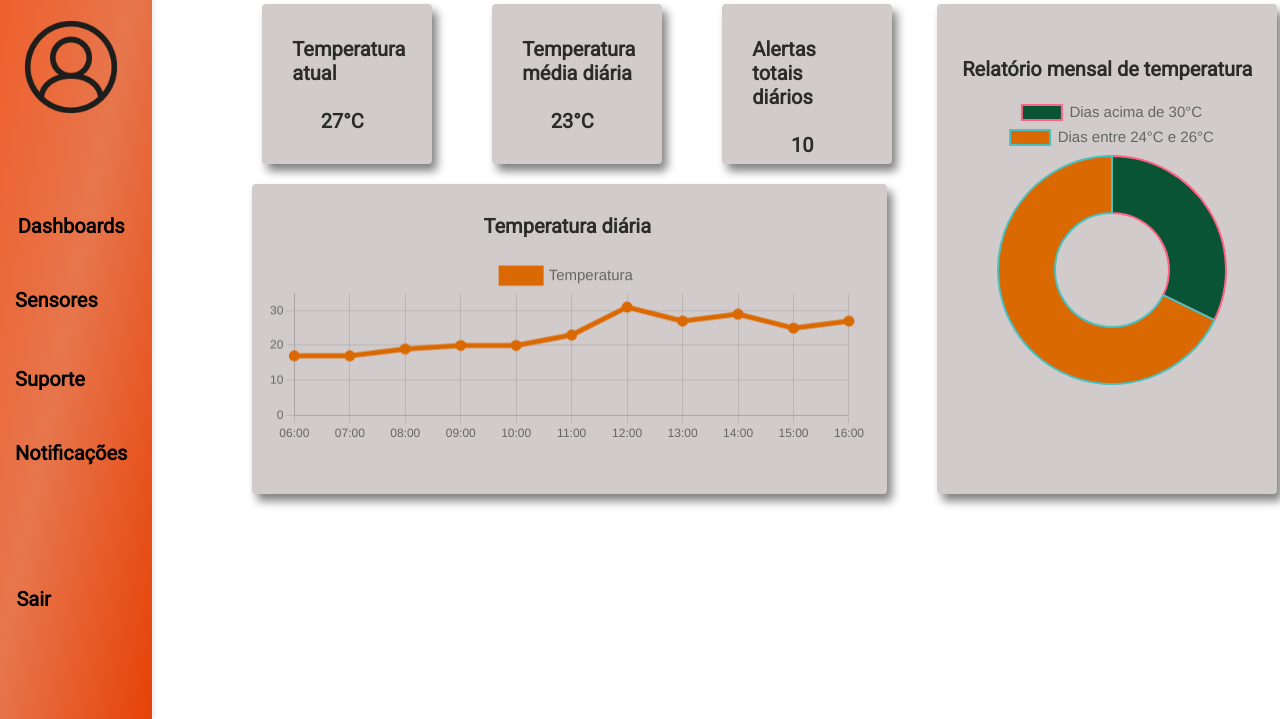
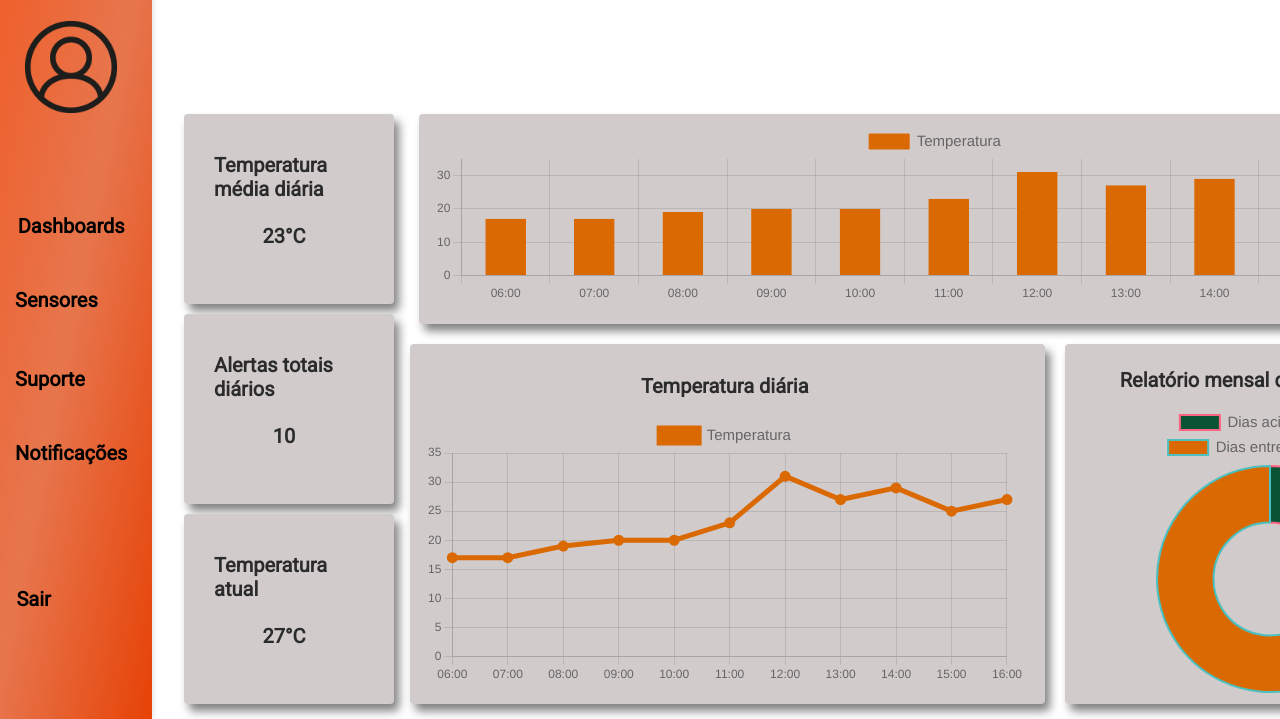
Before and after one commit to GraoSafe/SPRINT-3, a website: page WDV - V1.2 - GrãoSafe/public/html/dashboard.html in a window 1280 px wide. Shown: the part 81-800 px from the top of the page. Drawn offline with nearby package versions, Linux system fonts and the light colour scheme.

Commit message:
estilização da dashboard

```diff
--- a/WDV - V1.2 - GrãoSafe/public/css/dashboard.css
+++ b/WDV - V1.2 - GrãoSafe/public/css/dashboard.css
@@ -82,6 +82,10 @@ background-color: rgb(240, 91, 37);
 } */
 
 .grafico {
+  display: flex;
+  flex-direction: column;
+  justify-content: center;
+  align-items: center;
   background-color: white;
   padding: 20px;
   display: flex;
@@ -93,10 +97,12 @@ background-color: rgb(240, 91, 37);
 .grafico-caixa{
 display: flex;
 flex-direction: column;
-height: 100px;
-width: 100px;
+align-items: center;
+justify-content: center;
+height: 130px;
+width: 140px;
 background-color: rgb(209, 203, 203);
-margin: 10px 0px 30px 60px;
+/* /* margin: 10px 0px 30px 60px; */
 padding: 20px 40px 40px 30px;
 border-radius: 4px;
 filter: drop-shadow(5px 7px 5px grey);
@@ -105,16 +111,55 @@ filter: drop-shadow(5px 7px 5px grey);
 .grafico-caixa1{
 display: flex;
 flex-direction: column;
-height: 280px;
+height: 330px;
 width: 600px;
 
 background-color: rgb(209, 203, 203);
-margin: 150px 0px 0px 50px;
+/* margin: 150px 0px 0px 50px; */
 padding: 10px 20px 20px 15px;
 border-radius: 4px;
 filter: drop-shadow(5px 7px 5px grey);
 }
+.grafico-caixa-barras{
+  display: flex;
+  flex-direction: column;
+  height: 310px;
+  width: 100%;
 
+  background-color: rgb(209, 203, 203);
+  /* margin: 150px 0px 0px 50px; */
+  padding: 10px 20px 20px 15px;
+  border-radius: 4px;
+  filter: drop-shadow(5px 7px 5px grey);
+}
+.caixa_principal{
+  display: flex;
+  flex-direction: column;
+  align-items: center;
+  justify-content: end;
+}
+.caixa_dash1{
+  display: flex;
+  flex-direction: row;
+  align-items: center;
+  justify-content: end;
+  height: 90%;
+}
+.caixa_dash2{
+  display: flex;
+  flex-direction: column;
+  align-items: center;
+  height: 20%;
+  background-color: rgb(209, 203, 203);
+  margin: 0px 0px 20px 0px;
+  padding: 10px 20px 20px 15px;
+  border-radius: 4px;
+  filter: drop-shadow(5px 7px 5px grey);
+  width: 95%;
+  height: 180px;
+
+
+}
 .grafico-caixa-2{
 padding: 10px;
 height: 200px;
@@ -127,12 +172,13 @@ filter: drop-shadow(5px 7px 5px grey);
 
 .grafico-caixa-pizza{
 display: flex;
-align-self: center;
 flex-direction: column;
-height: 300px;
-width: 300px;
-padding: 40px 20px 150px 20px;
-margin: 160px 0px 400px 50px;
+justify-content: center;
+align-items: center;
+height: 360px;
+width: 400px;
+/* /* padding: 40px 20px 150px 20px; */
+margin: 0px 0px 0px 20px;
 /* margin-bottom: 20px; */
 background-color: rgb(209, 203, 203);
 border-radius: 4px;
@@ -140,17 +186,20 @@ filter: drop-shadow(5px 7px 5px grey);
 }
 
 .temp-media-atual{
-position: absolute;
-z-index: 2;
-
-transform: translateY(-20%);
 display: flex;
-flex-direction: row;
+flex-direction: column;
+justify-content: center;
+align-items: center;
 height: fit-content;
+margin: 20px 20px 0px 0px;
+gap: 10px;
+width: 95%;
 }
 
 .grafico-caixa-pai{
 display: flex;
+justify-content: center;
+align-items: end;
 flex-direction: row;
 align-content: space-between;
 width: 100%;
--- a/WDV - V1.2 - GrãoSafe/public/html/dashboard.html
+++ b/WDV - V1.2 - GrãoSafe/public/html/dashboard.html
@@ -41,19 +41,8 @@
                     <div class="grafico">
                         <h1 class="tituloPrinc">Dashboard GrãoSafe</h1>
                         <div class="grafico-caixa-pai">
-
-                        <div class="grafico-caixa1">
-                            <h3 class="tituloDiaria">Temperatura diária</h1>
-                        <canvas id="Grafico1" class="grafico1" style="height: 80px; width: 260px; background-color: rgb(209, 203, 203);"></canvas>
-                        </div>
-
-
+                            <div>
                                 <div class="temp-media-atual">
-
-                            <div class="grafico-caixa">
-                                <h1 class="tituloAtual">Temperatura atual</h1>
-                            <h2 class="temp-atual" id="temp_atual">27°C</h2>
-                            </div>
 
                                     <div class="grafico-caixa">
                                         <h1 class="tituloDiario">Temperatura média diária</h1>
@@ -65,13 +54,38 @@
                                         <h2 class="alertas" id="alertas">10</h2>
                                     </div>
 
+                                    <div class="grafico-caixa">
+                                        <h1 class="tituloAtual">Temperatura atual</h1>
+                                        <h2 class="temp-atual" id="temp_atual">27°C</h2>
+                                    </div>
+
+                                </div>
+
+
+                            </div>
+
+                            <div class="caixa_principal">
+                                <div class="caixa_dash2">
+                                    <canvas id="Grafico3" class="grafico3" style="height: 200px; width: 100%; background-color: rgb(209, 203, 203);"></canvas>
+                                </div>
+                                <div class="caixa_dash1">
+
+                                    <div class="grafico-caixa1">
+                                        <h3 class="tituloDiaria">Temperatura diária</h1>
+                                            <canvas id="Grafico1" class="grafico1" style="height: 280px; width: 100%; background-color: rgb(209, 203, 203);"></canvas>
                                     </div>
 
                                     <div class="grafico-caixa-pizza">
                                         <h1 class="tituloMensal">Relatório mensal de temperatura</h1>
-                        <canvas id="Grafico2" class="grafico2" style="height: 50px; width: 50px; margin-left: 10px;"></canvas>
+                                            <canvas id="Grafico2" class="grafico2" style="height: 80%; width: 80%; margin-left: 10px;"></canvas>
                                     </div>
 
+
+
+
+
+                                </div>
+                            </div>
 
                         </div>
 
@@ -92,6 +106,7 @@
 <script>
     var Grafico1 = document.getElementById('Grafico1');
     var Grafico2 = document.getElementById('Grafico2');
+    var Grafico3 = document.getElementById('Grafico3');
 
 
     Grafico1 = new Chart(Grafico1, {
@@ -108,7 +123,7 @@
                     }]
                 },
                 options: {
-                    responsive: true,
+                    responsive: false,
 
                     plugins: {
                         legend: {
@@ -140,7 +155,7 @@
         }]
     },
     options: {
-        responsive: true,
+        responsive: false,
         plugins: {
             legend: {
                 display: true,
@@ -154,5 +169,40 @@
         }
     }
 });
+Grafico1 = new Chart(Grafico3, {
+                type: 'bar',
+                data: {
+                    labels: ['06:00','07:00','08:00','09:00','10:00','11:00','12:00','13:00','14:00','15:00','16:00'],
+                    datasets: [{
+                        label: 'Temperatura' ,
+                        data: [17, 17,19,20,20,23,31,27,29,25,27],
+                        backgroundColor: ['#DB6901'],
+                        borderColor: ['#DB6901'],
+                        borderWidth: 1,
+                        barThickness: 40,
+                    }]
+                },
+                options: {
+                    responsive: false,
+
+                    plugins: {
+                        legend: {
+                            display: true,
+                            labels: {
+                                font: {
+                                    size: 15
+                                }
+                            }
+                        }
+                    },
+                    scales: {
+                        y: {
+                            beginAtZero: true
+
+                        }
+                    }
+                }
+            });
+
 
 </script>
```
Also changed, not shown: WDV - V1.2 - GrãoSafe/public/html/login.html (+1 -1 lines). Lines whose indentation alone changed are shown as unchanged.
